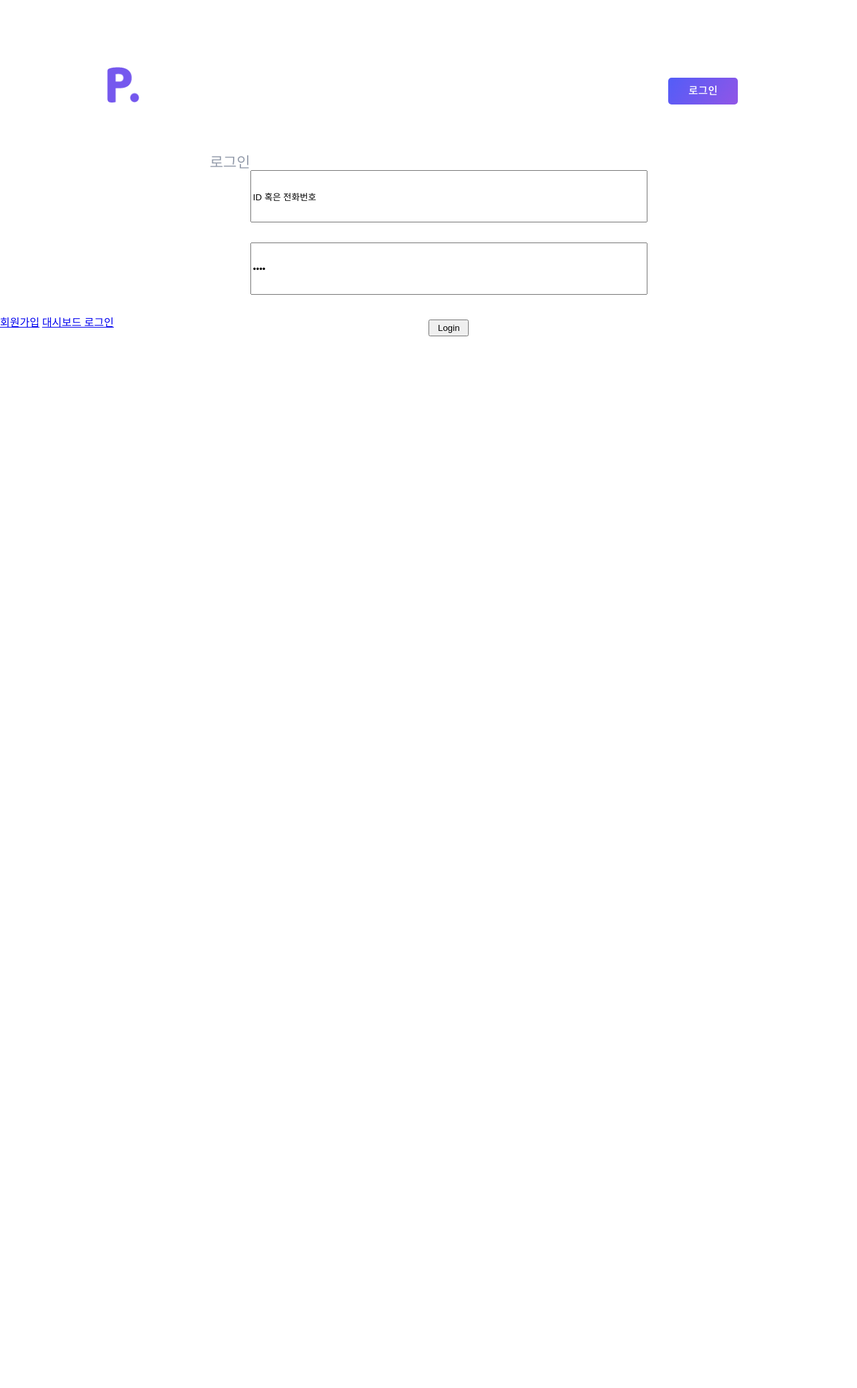
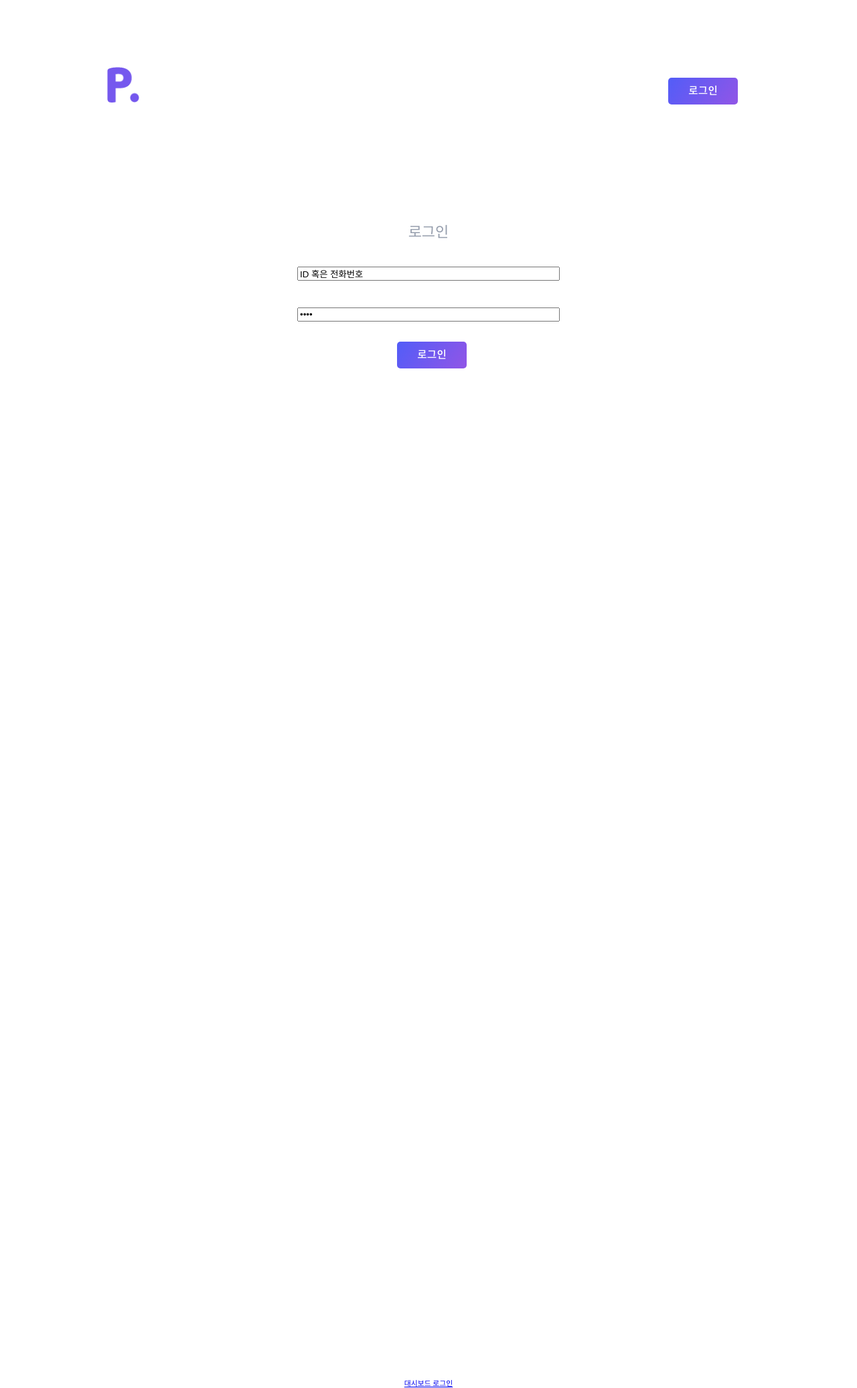
Before and after one commit to Likelion-Printer/Likelion-Printer, a Django app: page /accounts/login/ in a window 1280 px wide. Shown: the whole page at 67% size. Before the commit the page ends 502 px from the top, so only its background shows below. Run offline with Django 3.2, Linux system fonts and the light colour scheme.

Commit message:
로그인페이지 수정1

```diff
--- a/accounts/static/account/css/login.css
+++ b/accounts/static/account/css/login.css
@@ -31,13 +31,37 @@ header {
 }
 #form{
     width: 100%;
-    height: 200px;
-    margin: 24px 0 44px 0;
+    height: 200%;
+    text-align: center;
+    justify-content: center;
+    font-family: 'Open Sans', sans-serif;
+    font-size: 1.375rem;
+    color: #959DAC;
+    margin: 10% auto;
+}
+#submit{
     text-align: center;
     display: flex;
     justify-content: center;
     font-family: 'Open Sans', sans-serif;
-    font-size: 1.375rem;
+    font-size: 0.675rem;
     color: #959DAC;
-    vertical-align: middle;
 }
+.login_button_box {
+    width: 100%;
+    height: 74px;
+    position: relative;
+}
+#login_button {
+    background-color: #FFFFFF;
+    border: none;
+    border-radius: 5px;
+    position: absolute;
+    top: 0;
+    width: 58.8%;
+    position: absolute;
+    left: 21%;
+    right: 21%;
+    margin-bottom: 9.375em;
+    padding: 0 0;
+}
--- a/accounts/templates/login.html
+++ b/accounts/templates/login.html
@@ -26,9 +26,9 @@
         <br/>
         <form method="POST" action="{% url 'login' %}">
             {% csrf_token %}
-        <br />
+            <br/>
             <input
-            style="width: 585px; height: 72px"
+                style="width: 30%; height: 10%"
                 name="username"
                 type="text"
                 value="ID 혹은 전화번호"
@@ -36,7 +36,7 @@
             <br />
             <br />
             <input
-            style="width: 585px; height: 72px"
+                style="width: 30%; height: 10%"
                 name="password"
                 type="password"
                 value="비밀번호"
@@ -44,7 +44,11 @@
             <br />
             <br />
 
-        <input style="width: 45pt; height: 19pt" type="submit" value="Login" />
+            <div class = 'login_button_box'>
+                <button id='login_button' type="submit" value="로그인">
+                    <img src="/static/main_button.png">
+                </button>
+            </div>
         </form>
     </div>
     <script>
@@ -53,8 +57,8 @@
         alert(error);
       }
     </script>
-
-    <a href="{% url 'signup' %}">회원가입</a>
+    <div id='submit'>
         <a href="{% url 'staff_login' %}">대시보드 로그인</a>
+    </div>
   </body>
 </html>
```
Also changed, not shown: accounts/migrations/0001_initial.py, accounts/static/Rectangle -1.png (added), confirmations/migrations/0001_initial.py, db.sqlite3. Lines whose indentation alone changed are shown as unchanged.
